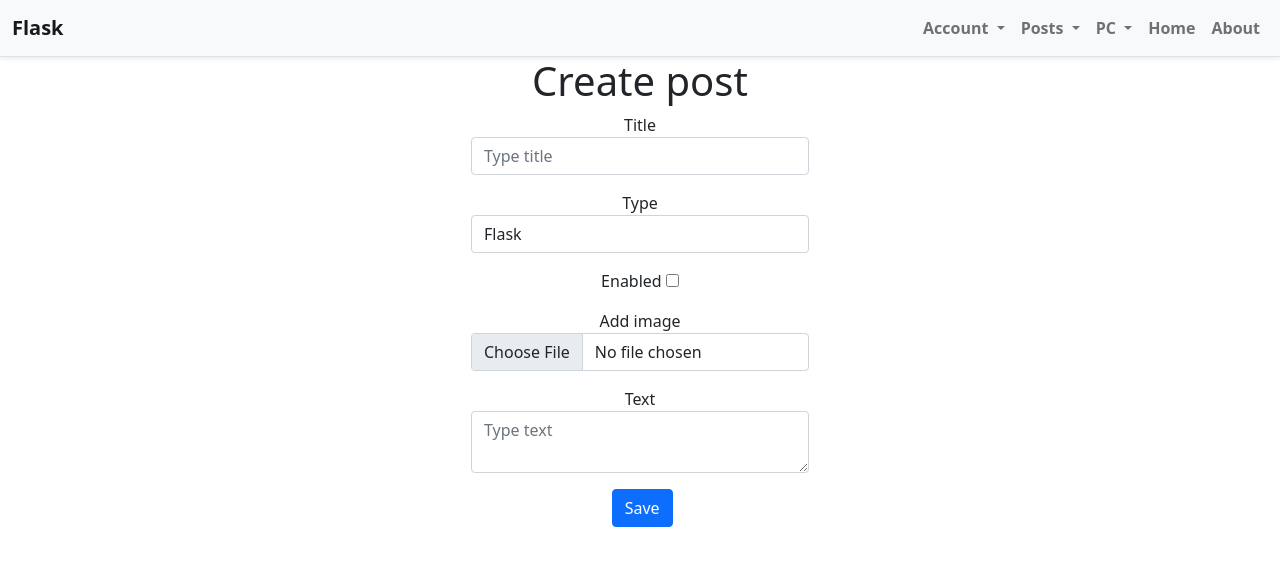
After one commit to anatolii-kandiuk/Blog-Flask, a Flask app: page /posts/create in a window 1280 px wide. The commit adds this page. Shown: the top 572 px of the page. Run offline with Flask 2, Linux system fonts and the light colour scheme; a user stored in the database is signed in; some libraries are stand-ins or nearby versions.

Commit message:
Lab 13 - DONE

```diff
--- a/app/__init__.py
+++ b/app/__init__.py
@@ -13,8 +13,10 @@ login_manager.login_message_category = 'warning'
 from . import views
 from .auth import auth
 from .personal_computers import personal_computers
+from .posts import posts
 #from .forms import form
 
 app.register_blueprint(auth, url_prefix='/auth')
 app.register_blueprint(personal_computers, url_prefix='/personal_computers')
+app.register_blueprint(posts, url_prefix='/posts')
 #app.register_blueprint(form, url_prefix='/forms')
--- /dev/null
+++ b/app/posts/__init__.py
@@ -0,0 +1,5 @@
+from flask import Blueprint
+
+posts = Blueprint('posts', __name__, template_folder="templates")
+
+from . import views
--- /dev/null
+++ b/app/posts/forms.py
@@ -0,0 +1,14 @@
+from flask_wtf import FlaskForm
+from wtforms import StringField, TextAreaField, SelectField, SubmitField, BooleanField
+from wtforms.validators import Length, InputRequired
+from flask_wtf.file import FileField, FileAllowed
+
+class CreatePost(FlaskForm):
+    title = StringField('Title', validators=[InputRequired(), Length(min=2, max=60)])
+    text = TextAreaField('Text', validators=[Length(max=2000)])
+    image_file = FileField('Add image', validators=[FileAllowed(['jpg', 'png'])])
+    type = SelectField('Type', choices=[('Flask', 'Flask'),
+                                        ('Django', 'Django'),
+                                        ('Other', 'Other')])
+    enabled = BooleanField('Enabled')
+    submit = SubmitField(' ')
--- /dev/null
+++ b/app/posts/templates/posts/create.html
@@ -0,0 +1,46 @@
+{% from "_render_field.html" import render_field %}
+{% from "_render_flash.html" import render_flash %}
+{% extends 'base.html' %}
+{% block content %}
+{{ render_flash() }}
+
+<div class="container d-flex justify-content-center align-items-center col-md-12">
+	<div class="row">
+
+	    <div class="col-md-offset-4">
+
+    		<h1>Create post</h1>
+
+    		<form action="" method="POST">
+
+                {{ form.csrf_token }}
+                <div class="form-group">
+                    {{ render_field(form.title, class='form-control', placeholder='Type title') }}
+                </div>
+                <div class="form-group">
+                    {{ render_field(form.type, class='form-control', placeholder='Choose type') }}
+                </div>
+                <div class="form-group">
+                    {{ render_field(form.enabled, class='form-item') }}
+                </div>
+                <div class="form-group">
+                    {{ render_field(form.image_file, class='form-control') }}
+                </div>
+                <div class="form-group">
+                    {{ render_field(form.text, class='form-control', placeholder='Type text') }}
+                </div>
+
+    		    <div class="form-group">
+    		        {{ render_field(form.submit, class='btn btn-primary', value='Save') }}
+
+    		        <button class="btn btn-default">
+                        <a href="{{ url_for('posts.home') }}"></a>
+    		        </button>
+    		    </div>
+
+    		</form>
+		</div>
+
+	</div>
+</div>
+{% endblock %}
--- /dev/null
+++ b/app/posts/views.py
@@ -0,0 +1,113 @@
+import os
+import secrets
+
+from PIL import Image
+from flask import url_for, render_template, flash, redirect, current_app
+from .forms import CreatePost
+from . import posts
+from .models import Post
+from .. import db
+from flask_login import current_user, login_required
+
+@posts.route('/', methods=['GET', 'POST'])
+def home():
+    posts = Post.query.order_by(Post.type).all()
+    return render_template('posts/home.html', posts=posts)
+
+
+@posts.route('/create', methods=['GET', 'POST'])
+@login_required
+def create():
+    form = CreatePost()
+
+    if form.validate_on_submit():
+        if form.image_file.data:
+            image_file = save_picture(form.image_file.data)
+        else:
+            image_file = 'post_default.jpg'
+
+        post = Post(title=form.title.data,
+                    text=form.text.data,
+                    image_file=image_file,
+                    type=form.type.data,
+                    enabled=form.enabled.data,
+                    user_id=current_user.id)
+
+        db.session.add(post)
+        db.session.commit()
+
+        return redirect(url_for('posts.home'))
+
+    return render_template('posts/create.html', form=form)
+
+@posts.route('/update/<id>', methods=['GET', 'POST'])
+@login_required
+def update(id):
+    post = Post.query.get_or_404(id)
+
+    if current_user.id != post.user_id:
+        flash('This is not your post', category='warning')
+        return redirect(url_for('posts.detail', pk=post))
+
+    form = CreatePost()
+
+    if form.validate_on_submit():
+        if form.image_file.data:
+            picture = save_picture(form.image_file.data)
+            image_file = picture
+        else:
+            image_file = 'post_default.jpg'
+
+        post.title = form.title.data
+        post.text = form.text.data
+        post.type = form.type.data
+        post.enabled = form.enabled.data
+        post.image_file = image_file
+
+        db.session.add(post)
+        db.session.commit()
+
+        flash('Post has been update', category='success')
+        return redirect(url_for('posts.detail', id=id, pk=post))
+
+    form.title.data = post.title
+    form.text.data = post.text
+    form.type.data = post.type
+    form.enabled.data = post.enabled
+    form.image_file.data = post.image_file
+
+    return render_template('posts/create.html', form=form)
+
+
+@posts.route('/<id>', methods=['GET', 'POST'])
+def detail(id):
+    post = Post.query.get_or_404(id)
+    return render_template('posts/detail.html', pk=post)
+
+
+@posts.route('/delete/<id>', methods=['GET', 'POST'])
+@login_required
+def delete(id):
+    post = Post.query.get_or_404(id)
+    if current_user.id == post.user_id:
+        db.session.delete(post)
+        db.session.commit()
+        flash('Post has been delete', category='success')
+        return redirect(url_for('posts.home'))
+
+    flash('This is not your post', category='warning')
+    return redirect(url_for('posts.detail', pk=id))
+
+
+def save_picture(form_picture):
+    random_hex = secrets.token_hex(8)
+    f_name, f_ext = os.path.splitext(form_picture.filename)
+    picture_fn = random_hex + f_ext
+    picture_path = os.path.join(current_app.root_path, 'static//profile_pics', picture_fn)
+    output_size = (250, 250)
+
+    image = Image.open(form_picture)
+    image.thumbnail(output_size)
+    image.save(picture_path)
+
+    return picture_fn
--- a/app/templates/nav.html
+++ b/app/templates/nav.html
@@ -9,12 +9,6 @@
 
         <div class="collapse navbar-collapse" id="navbarNavDropdown">
             <ul class="navbar-nav d-inline-flex mt-2 mt-md-0 ms-md-auto">
-                <li class="nav-item">
-                    <a class="nav-link" href="{{ url_for('home') }}">Home</a>
-                </li>
-                <li class="nav-item">
-                    <a class="nav-link" href="{{ url_for('about') }}">About</a>
-                </li>
                 <li class="nav-item dropdown">
 
                     <a class="nav-link dropdown-toggle" data-toggle="dropdown" href="#">
@@ -42,7 +36,20 @@
                         {% endif %}
                     </ul>
                 </li>
-            <li class="nav-item dropdown">
+                <li class="nav-item dropdown">
+                    <a class="nav-link dropdown-toggle" data-toggle="dropdown" href="#">
+                        Posts
+                    </a>
+                    <ul class="dropdown-menu">
+                        <li class="nav-item">
+                            <a class="nav-link dropdown-item" href="{{ url_for('posts.home') }}">Posts</a>
+                        </li>
+                        <li class="nav-item">
+                            <a class="nav-link dropdown-item" href="{{ url_for('posts.create') }}">Add Post</a>
+                        </li>
+                    </ul>
+                </li>
+                <li class="nav-item dropdown">
                     <a class="nav-link dropdown-toggle" data-toggle="dropdown" href="#">
                         PC
                     </a>
@@ -58,9 +65,16 @@
                         </li>
                     </ul>
                 </li>
+                <li class="nav-item">
+                    <a class="nav-link" href="{{ url_for('home') }}">Home</a>
+                </li>
+                <li class="nav-item">
+                    <a class="nav-link" href="{{ url_for('about') }}">About</a>
+                </li>
             </ul>
 
         </div>
 
+
     </div>
 </nav>
```
Also changed, not shown: app/posts/models.py (added, +23 -0 lines), app/posts/templates/posts/detail.html (added, +56 -0 lines), app/posts/templates/posts/home.html (added, +33 -0 lines), site.db.
